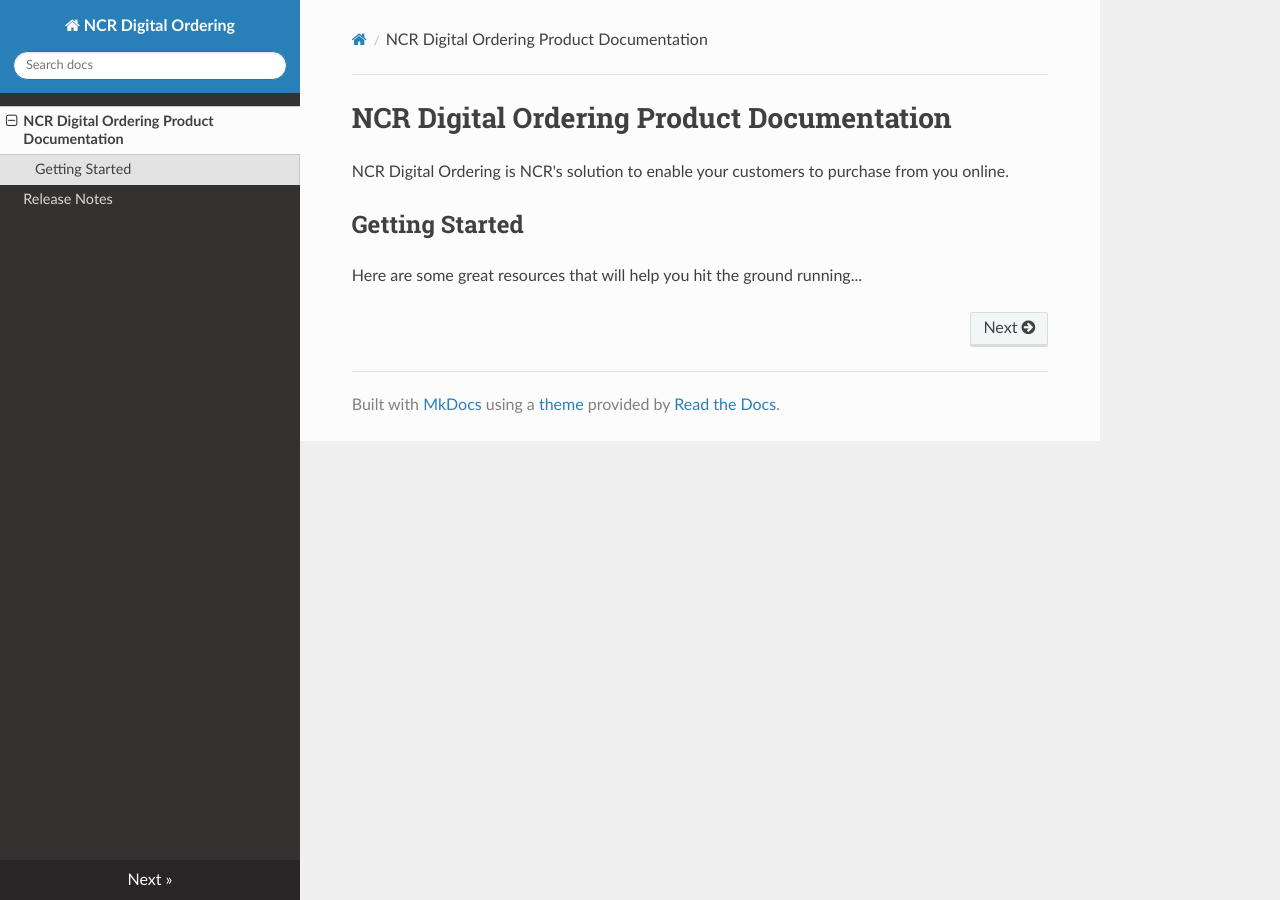
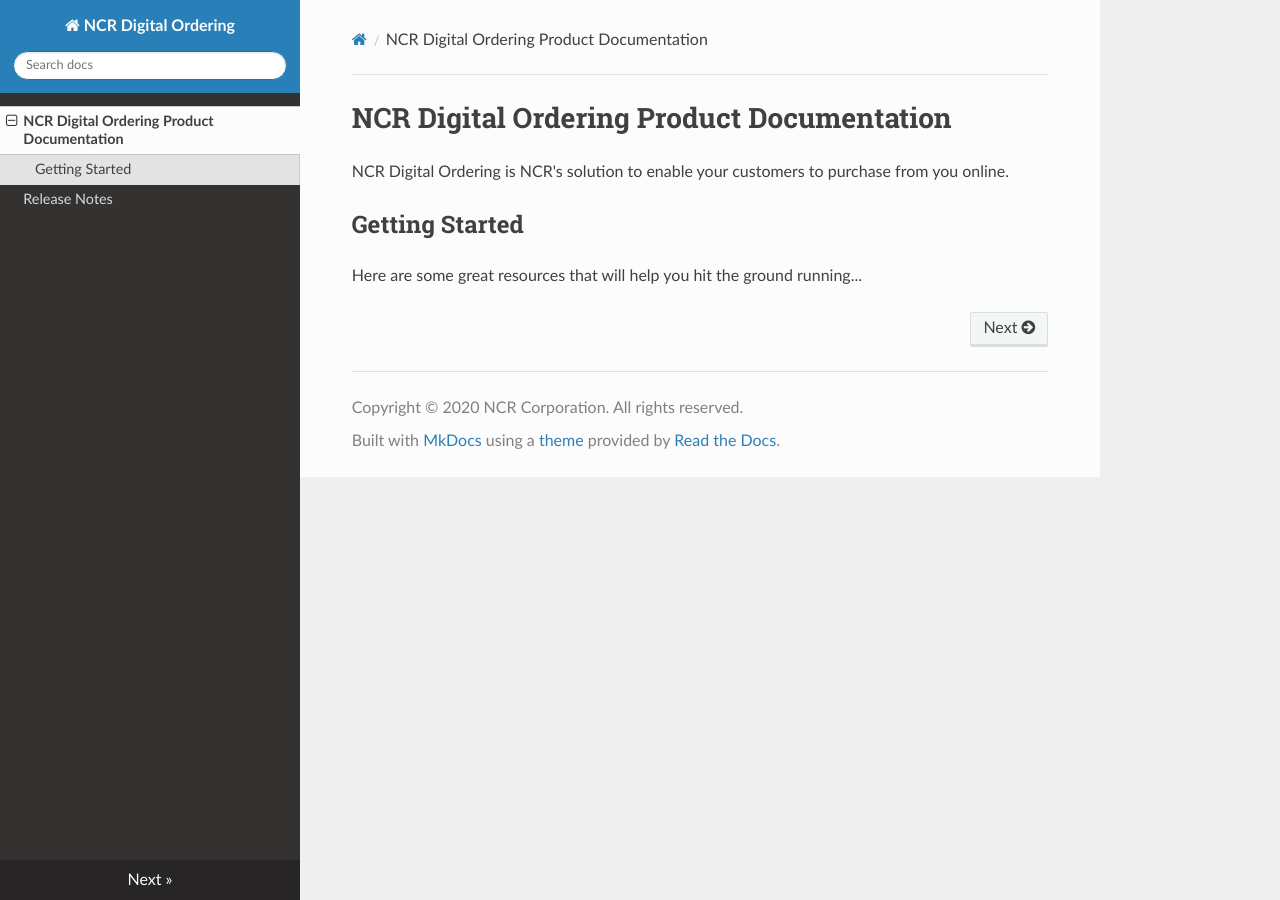
Before and after one commit to bz250090/techdoc-test, an MkDocs documentation site: the page built from docs/index.md, in a window 1280 px wide. Built offline with MkDocs 1.6.1, drawn with Linux system fonts in a browser that asks for light colours; nearby versions of some CDN libraries.

Commit message:
Update mkdocs.yml

```diff
--- a/mkdocs.yml
+++ b/mkdocs.yml
@@ -2,4 +2,7 @@ site_name: NCR Digital Ordering
 site_url: https://www.ncr.com
 site_description: Technical Documentation and Release Notes for NCR Digital Ordering
 site_author: NCR
+
 theme: readthedocs
+
+copyright: Copyright &copy; 2020 NCR Corporation. All rights reserved.
```
